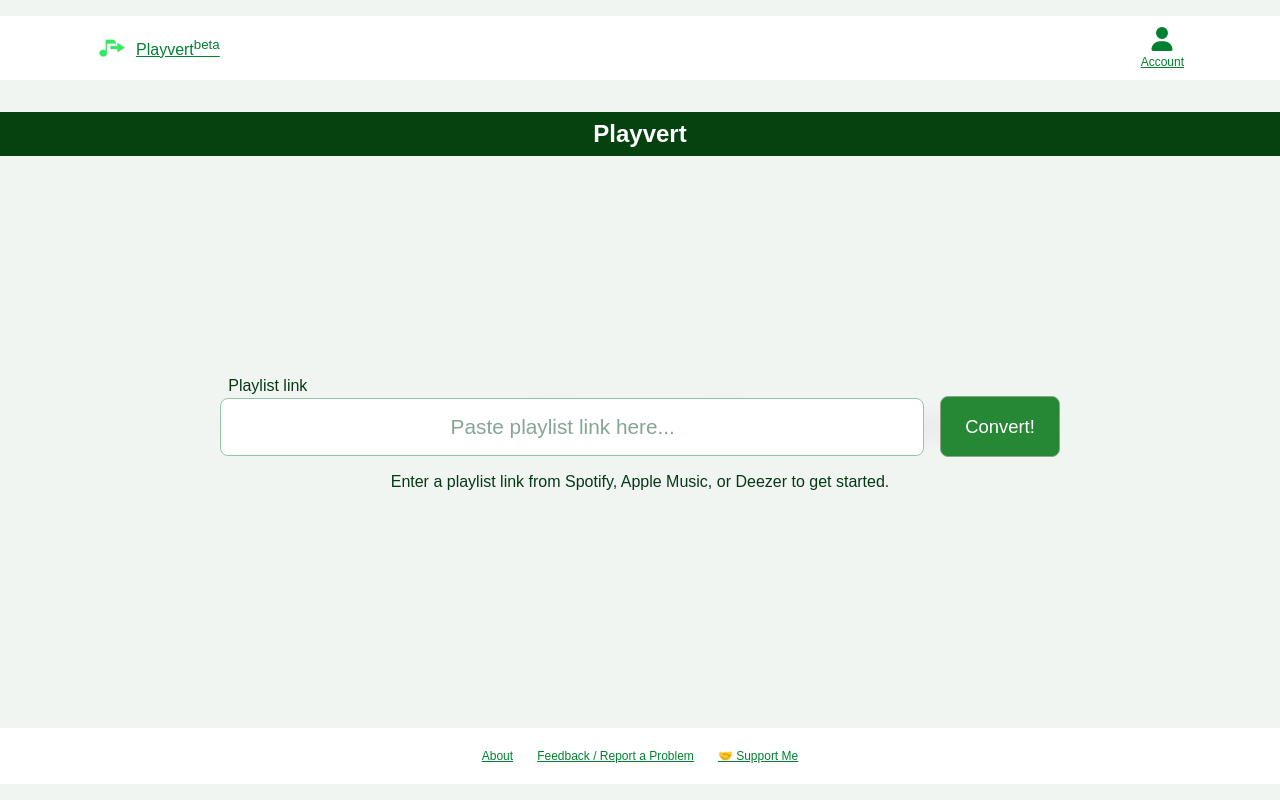
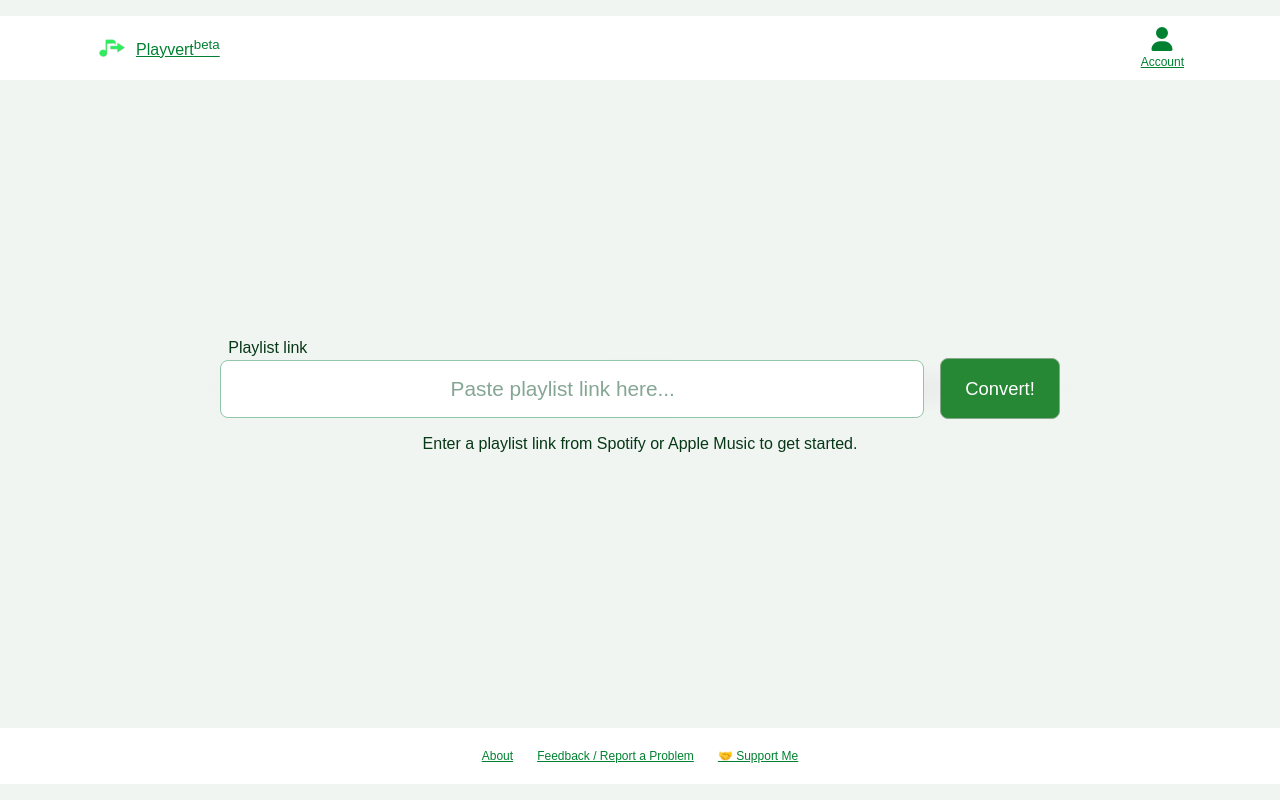
Before and after one commit to ConnorMcGehee/Playvert, a React (Vite) app in the folder client/: page / in a window 1280 px wide. Built offline with nearby package versions, Linux system fonts and the light colour scheme; what react-google-recaptcha-v3 would draw is missing.

Commit message:
Style changes

```diff
--- a/client/src/components/Dashboard.tsx
+++ b/client/src/components/Dashboard.tsx
@@ -13,7 +13,7 @@ function Dashboard() {
 
     return (
         <>
-            <h1>Playvert</h1>
+            <h1 id="playvert-h1">Playvert</h1>
             <div id="dashboard">
                 <form id="search-form" action="">
                     <div id="search-container" className="move-up">
@@ -24,7 +24,7 @@ function Dashboard() {
                         <button onClick={(e) => convertPlaylist(e)} id="convert">Convert!</button>
                     </div>
                 </form>
-                <p className="move-up">Enter a playlist link from Spotify, Apple Music, or Deezer to get started.</p>
+                <p className="move-up">Enter a playlist link from Spotify or Apple Music to get started.</p>
             </div>
         </>
     )
--- a/client/src/css/Dashboard.css
+++ b/client/src/css/Dashboard.css
@@ -11,6 +11,17 @@
     width: clamp(17rem, 100%, 70rem);
     max-width: 90rem;
     text-align: center;
+}
+
+#playvert-h1 {
+    /* Visually hidden */
+    clip: rect(0 0 0 0);
+    clip-path: inset(50%);
+    height: 1px;
+    overflow: hidden;
+    position: absolute;
+    white-space: nowrap;
+    width: 1px;
 }
 
 #search-form {
--- a/client/src/css/index.css
+++ b/client/src/css/index.css
@@ -1,6 +1,6 @@
 :root {
   --background-color: rgb(241, 245, 242);
-  --font-color: #063816;
+  --font-color: rgb(6, 55, 22);
   --link-color: rgb(0, 129, 49);
   --link-hover-color: rgb(0, 188, 72);
 }
```
